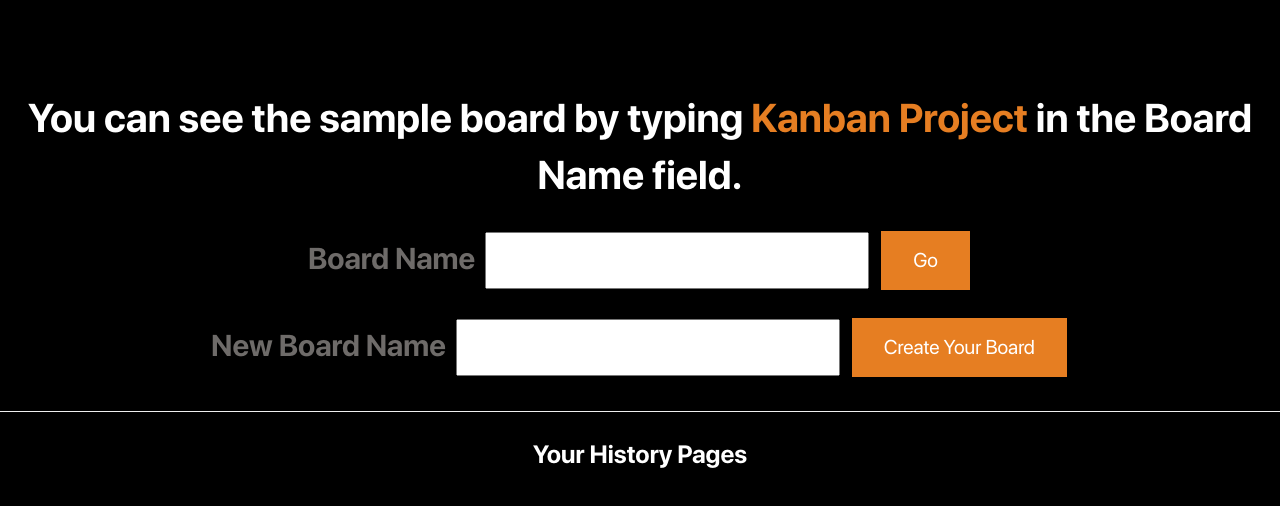
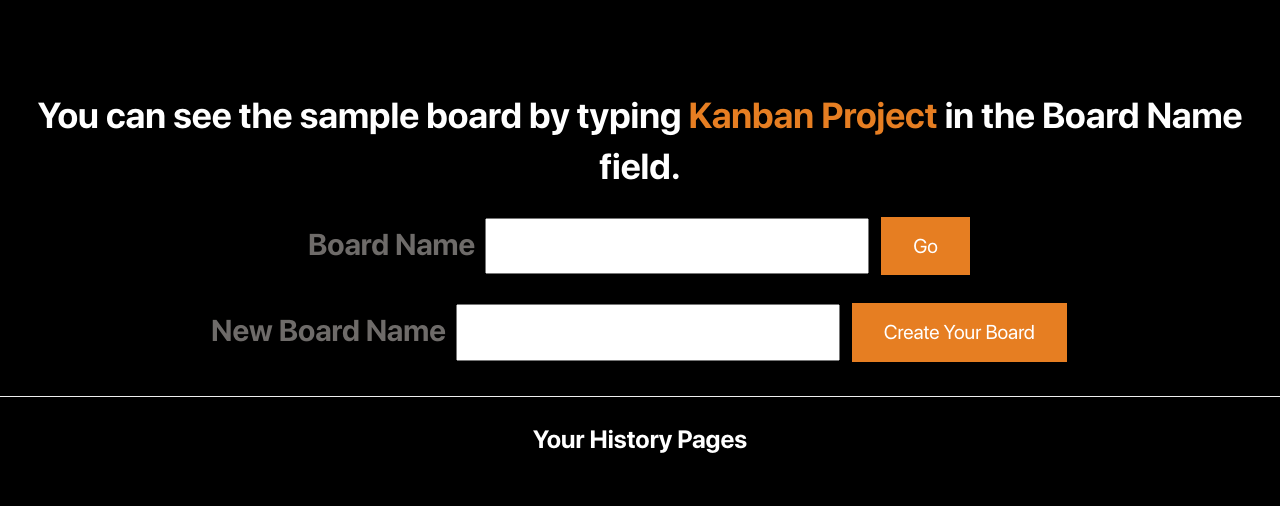
Before and after one commit to mavisalli/Kanban_Board-Vue-Express, a Vue app in the folder client/: page / in a window 1280 px wide. Shown: the top 506 px of the page. Built offline with nearby package versions, Linux system fonts and the light colour scheme.

Commit message:
Update css

```diff
--- a/client/src/pages/Home.vue
+++ b/client/src/pages/Home.vue
@@ -95,7 +95,7 @@ p {
 
 h2 {
   margin-top: -10px;
-  font-size: 40px;
+  font-size: 36px;
   font-weight: 700;
   color: #ffffff;
   text-align: center;
```
